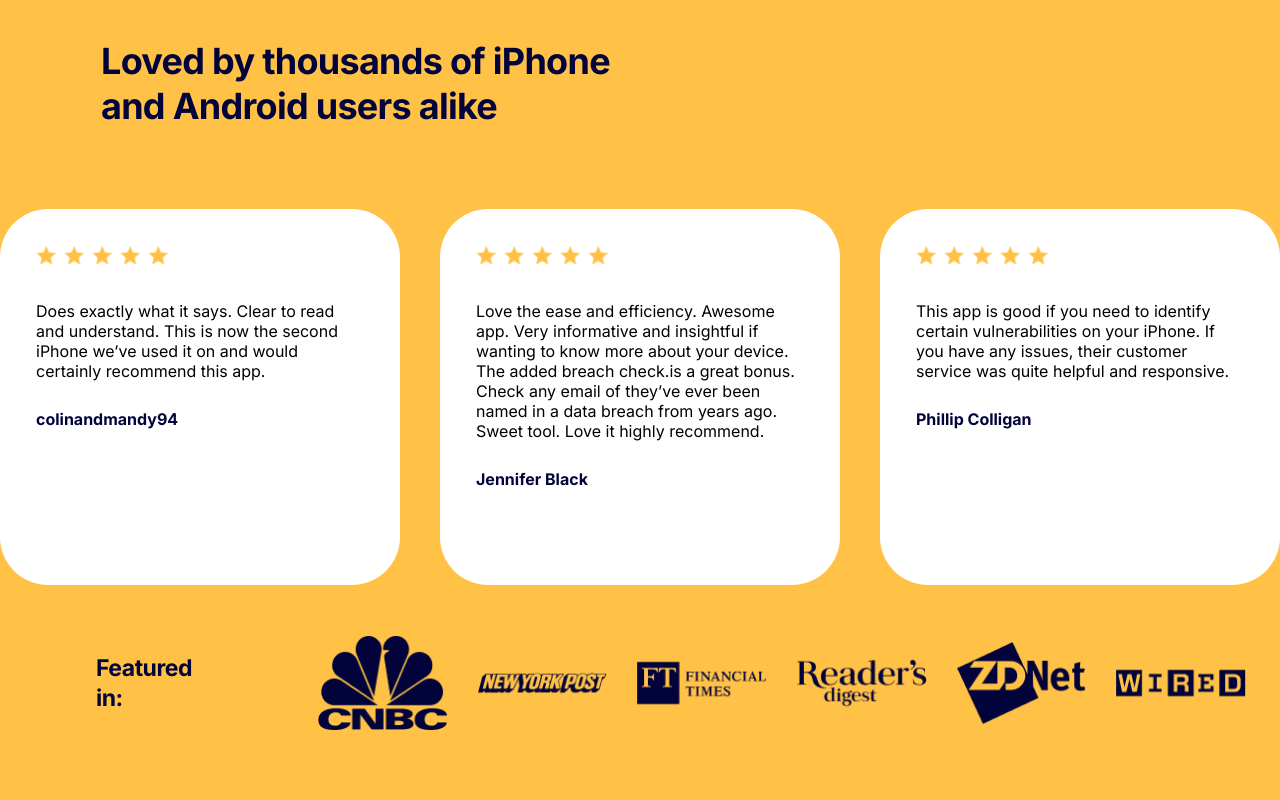
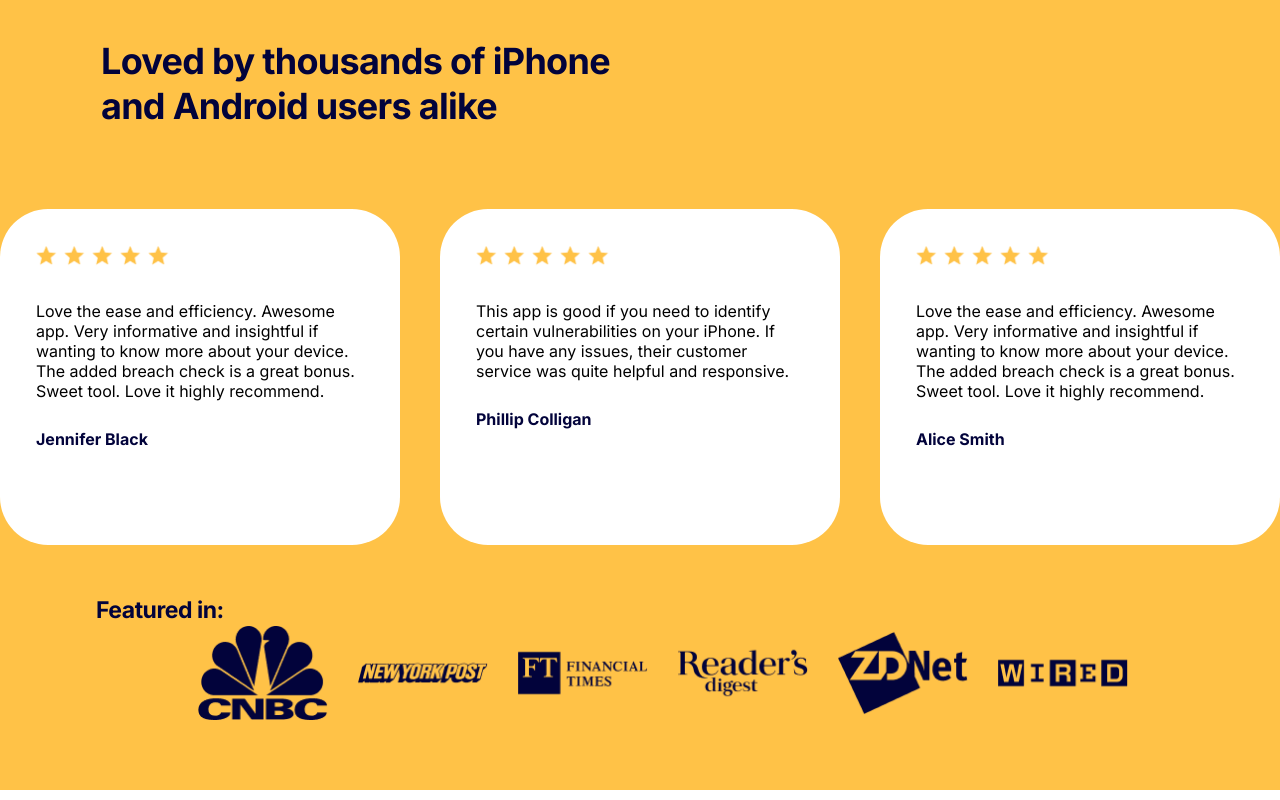
Before and after one commit to talha-fullstackdev/tailwind-css, a React (Vite) app: page / in a window 1280 px wide. Shown: the part 858-1658 px from the top of the page. Built offline with nearby package versions, Linux system fonts and the light colour scheme.

Commit message:
remove unwanted commented code and also correct the path of images in public folder

```diff
--- a/src/assets/components/Craousal.jsx
+++ b/src/assets/components/Craousal.jsx
@@ -1,12 +1,14 @@
-import star from "../../../public/starr.png";
+
+import  { useEffect, useRef } from "react";
+import star from "/starr.png";
 import cnbc from "/cnbc.png";
 import newyork from "/newyork.png";
 import financial from "/financial.png";
-import readers from "/public/reader.png";
-import zdnet from "/public/zdnet.png";
-import wierd from "/public/wired.png";
+import readers from "/reader.png";
+import zdnet from "/zdnet.png";
+import wierd from "/wired.png";
+
 const data = [
-
   {
     star: star,
     text: "Does exactly what it says. Clear to read and understand. This is now the second iPhone we’ve used it on and would certainly recommend this app.",
@@ -14,7 +16,7 @@ const data = [
   },
   {
     star: star,
-    text: "Love the ease and efficiency. Awesome app. Very informative and insightful if wanting to know more about your device. The added breach check.is a great bonus. Check any email of they’ve ever been named in a data breach from years ago. Sweet tool. Love it highly recommend.",
+    text: "Love the ease and efficiency. Awesome app. Very informative and insightful if wanting to know more about your device. The added breach check is a great bonus. Sweet tool. Love it highly recommend.",
     name: "Jennifer Black",
   },
   {
@@ -22,21 +24,56 @@ const data = [
     text: "This app is good if you need to identify certain vulnerabilities on your iPhone. If you have any issues, their customer service was quite helpful and responsive.",
     name: "Phillip Colligan",
   },
+  {
+    star: star,
+    text: "Love the ease and efficiency. Awesome app. Very informative and insightful if wanting to know more about your device. The added breach check is a great bonus. Sweet tool. Love it highly recommend.",
+    name: "Alice Smith",
+  },
+  {
+    star: star,
+    text: "This app is good if you need to identify certain vulnerabilities on your iPhone. If you have any issues, their customer service was quite helpful and responsive",
+    name: "John Doe",
+  },
+  {
+    star: star,
+    text: "Love the ease and efficiency. Awesome app. Very informative and insightful if wanting to know more about your device. The added breach check is a great bonus. Sweet tool. Love it highly recommend.",
+    name: "Leslie White",
+  },
 ];
+
 const Craousal = () => {
+  const carouselRef = useRef(null);
+
+  useEffect(() => {
+    // Center the carousel on load
+    const carousel = carouselRef.current;
+    if (carousel) {
+      const containerWidth = carousel.offsetWidth;
+      carousel.scrollLeft = (carousel.scrollWidth - containerWidth) / 2;
+    }
+  }, []);
+
   return (
-    <div className="bg-[#FFC247]  ">
-      <div className="max-w-[1440px] w-full pb-[70px] ">
-        <div className="max-w-[609] text-[36px] leading-[45px] tracking-[-0.72px] text-[#02033B] font-bold pl-[93px] pt-[83px] ">
+    <div className="bg-[#FFC247]">
+      <div className="max-w-[1440px] w-full pb-[70px] mx-auto">
+        <div className="max-w-[609px] text-[36px] leading-[45px] tracking-[-0.72px] text-[#02033B] font-bold pl-[93px] pt-[83px]">
           <p className="w-[563.42px] p-2 inter">
             Loved by thousands of iPhone and Android users alike
           </p>
         </div>
-        <div className="flex gap-10 justify-center pt-[72px]">
+
+        <div className="relative mt-[72px]">
+          {/* Scrollable Container */}
+          <div
+            ref={carouselRef}
+            className="flex overflow-x-scroll  scroll-smooth no-scrollbar px-[250px] gap-[40px]"
+            style={{ scrollSnapType: "x mandatory" }}
+          >
             {data.map((item, index) => (
               <div
                 key={index}
-              className="w-[400px] pl-[36px] pr-[36px] pt-[36px] pb-[96px] bg-[#FFFFFF] rounded-[48px]  flex-col "
+                className="w-[400px] flex-shrink-0 pl-[36px] pr-[36px] pt-[36px] pb-[96px] bg-[#FFFFFF] rounded-[48px] flex-col"
+                style={{ scrollSnapAlign: "center" }}
               >
                 <div className="flex gap-1">
                   <img src={item.star} alt="star" className="w-6 h-6" />
@@ -55,16 +92,20 @@ const Craousal = () => {
               </div>
             ))}
           </div>
+        </div>
+
         <div className="mt-[50px]">
-          <div className="flex items-center px-[96px] ">
-            <p className="w-[129px] text-[23px] text-[#02033B] leading-[30px] tracking-[-0.48px] font-bold inter">Featured in:</p>
-            <div className="flex ml-[102px] gap-[30px]">
+          <div className="flex items-center px-[96px] flex-wrap">
+            <p className="w-[129px] text-[23px] text-[#02033B] leading-[30px] tracking-[-0.48px] font-bold inter">
+              Featured in:
+            </p>
+            <div className="flex ml-[102px] gap-[30px] flex-wrap">
               <img className="w-[130px] h-[95px]" src={cnbc} alt="company logo" />
-            <img    className="w-[130px] h-[95px]"src={newyork} alt="company logo" />
-            <img   className="w-[130px] h-[95px]" src={financial} alt="company logo" />
-            <img    className="w-[130px] h-[95px]"src={readers} alt="company logo" />
-            <img    className="w-[130px] h-[95px]"src={zdnet} alt="company logo" />
-            <img    className="w-[130px] h-[95px]"src={wierd} alt="company logo" />
+              <img className="w-[130px] h-[95px]" src={newyork} alt="company logo" />
+              <img className="w-[130px] h-[95px]" src={financial} alt="company logo" />
+              <img className="w-[130px] h-[95px]" src={readers} alt="company logo" />
+              <img className="w-[130px] h-[95px]" src={zdnet} alt="company logo" />
+              <img className="w-[130px] h-[95px]" src={wierd} alt="company logo" />
             </div>
           </div>
         </div>
--- a/src/assets/components/HeroComponent.jsx
+++ b/src/assets/components/HeroComponent.jsx
@@ -1,5 +1,5 @@
-import heroImage1 from "../../../public/home-header-2.png.png"
-import heroImage2 from "../../../public/android-dashboard-certo-2.png.png"
+import heroImage1 from "/home-header-2.png.png" // we can write directly like this images in public folder
+import heroImage2 from "/android-dashboard-certo-2.png.png"
 const HeroComponent = () => {
   return (
     <div className="flex w-[1440px] justify-center m-auto sm:flex-wrap md:flex-nowrap">
@@ -9,8 +9,8 @@ const HeroComponent = () => {
         <p className="text-[20px] w-[597.89] leading-[30px] inter">Think your phone has been hacked? Our trusted apps make it easy for you to scan, detect and remove threats from your iPhone and Android devices.</p>
 
         <div className="w-[612.25px] flex gap-10">
-          <button className="w-[268.66px]  bg-[#FFC247] text-[19px] font-bold p-2 rounded-full">Get Certo for iPhone</button>
-          <button className="w-[268.66px] border-2 border-black text-[19px] font-bold p-2 rounded-full">Get Certo for Android</button>
+          <button className="w-[268.66px]  bg-[#FFC247] text-[19px] font-bold p-2 rounded-full inter">Get Certo for iPhone</button>
+          <button className="w-[268.66px] border-2 border-black text-[19px] font-bold p-2 rounded-full inter">Get Certo for Android</button>
         </div>
 
       </div>
--- a/src/index.css
+++ b/src/index.css
@@ -12,3 +12,13 @@
   font-weight: <weight>;
   font-style: normal;
 }
+/* Hide scrollbar for Chrome, Safari and Opera */
+.no-scrollbar::-webkit-scrollbar {
+  display: none;
+}
+
+/* Hide scrollbar for IE, Edge and Firefox */
+.no-scrollbar {
+  -ms-overflow-style: none;  /* IE and Edge */
+  scrollbar-width: none;  /* Firefox */
+}
```
Also changed, not shown: src/assets/components/HeaderComponent.jsx (+1 -22 lines). Lines whose indentation alone changed are shown as unchanged.
